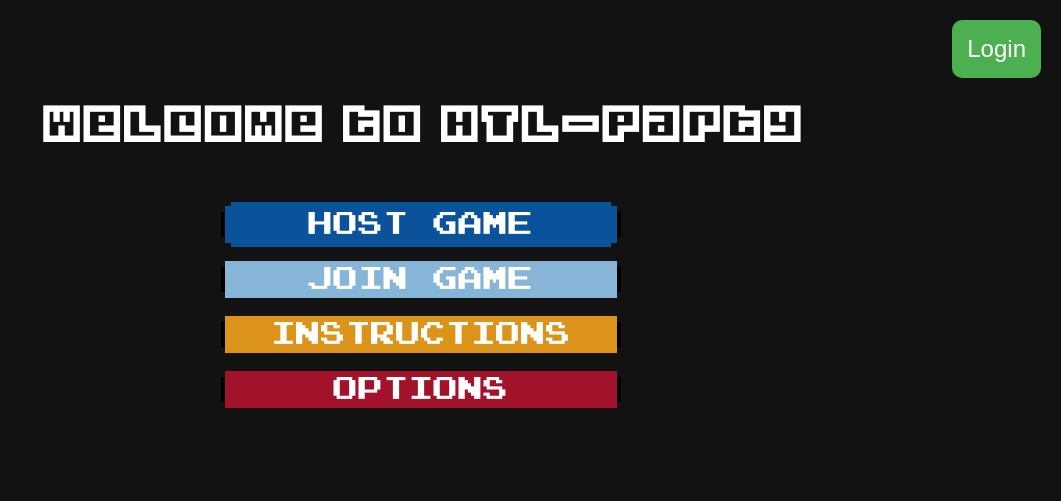
After one commit to DenizCiger/Pugnators, a PHP site: page /test.html in a window 1280 px wide. The commit adds this page. Shown: the top 501 px of the page, without its empty margins (219-1280 px from the left). Run offline with PHP 8.4, Linux system fonts and the light colour scheme.

Commit message:
Change some ui values

```diff
--- a/Webpage/login.html
+++ b/Webpage/login.html
@@ -8,7 +8,7 @@
 </head>
 <body>
     <header>
-        <a href="home.html">HTL Party</a>
+        <a href="home.html" id="home-btn">HTL Party</a>
     </header>
     <div class="form-box">
         <h1>Login</h1>
--- /dev/null
+++ b/Webpage/test.css
@@ -0,0 +1,183 @@
+body {
+    margin: 0;
+    padding: 0;
+    background-color: #121212;
+    font-family: Arial, sans-serif;
+    position: relative;
+}
+
+.login-button {
+    position: absolute;
+    top: 20px;
+    right: 20px;
+    background-color: #4CAF50;
+    color: #fff;
+    padding: 15px;
+    border: none;
+    border-radius: 10px;
+    font-size: 24px;
+    cursor: pointer;
+    transition: background-color 0.3s ease;
+}
+
+.login-button:hover {
+    background-color: #255f28;
+}
+
+a{
+    font-family: PressStart;
+}
+
+.main-menu {
+    text-align: center;
+    color: #fff;
+    padding: 40px;
+}
+
+h1 {
+    font-size: 48px;
+    margin: 4rem 0 20px; /* Set the top margin to 2.5rem */
+    font-family: Origami;
+}
+
+.button-container {
+    margin: 50px;
+    display: block;
+    width: 400px;
+    margin-left: auto;
+    margin-right: auto;
+    text-align: center;
+}
+
+.button {
+    font-size: 1.2rem;
+    display: block;
+    padding: 30px;
+    margin: 20px;
+    text-decoration: none;
+
+    height: auto;
+    position: relative;
+    -webkit-touch-callout: none;
+    -webkit-user-select: none;
+    -khtml-user-select: none;
+    -moz-user-select: none;
+    -ms-user-select: none;
+    user-select: none;
+
+    /* width: 250px;
+    border-radius: 20px;
+    box-sizing: content-box;
+    text-align: center;
+    transition: background-color 0.3s ease; */
+}
+
+.button{
+    position: relative;
+    display: block;
+    margin: 10px;
+    font-family: PressStart;
+    text-transform: uppercase;
+
+    font-size: 25px;
+    color: white;
+}
+
+.button:active{
+    top: 2px;
+}
+
+.button::before {
+    content: "";
+    display: block;
+    position: absolute;
+    top: 10px;
+    bottom: 10px;
+    left: -10px;
+    right: -10px;
+    background: black;
+    z-index: -1;
+}
+
+.button::after {
+    content: "";
+    display: block;
+    position: absolute;
+    top: 4px;
+    bottom: 4px;
+    left: -6px;
+    right: -6px;
+    /* background: black; */
+    z-index: -1;
+}
+
+.button{
+    padding: 10px 10px;
+    position: relative;
+    /* background: black; */
+    width: auto;
+    z-index: 2;
+}
+
+/* Host Button */
+#host-btn {
+    background-color: #0A529A;
+    color: #fff;
+}
+
+#host-btn:after {
+    background-color: #0A529A;
+    color: #fff;
+}
+
+#host-btn:hover {
+    background-color: #073666;
+}
+
+#join-btn:after {
+    background-color: #86B5D7;
+    color: #fff;
+}
+
+#join-btn:hover {
+    background-color: #668AA3;
+}
+
+#instructions-btn:after {
+    background-color: #DC931A;
+    color: #fff;
+}
+
+#instructions-btn:hover {
+    background-color: #A86F14;
+}
+
+#options-btn:after {
+    background-color: #A2122A;
+    color: #fff;
+}
+
+#options-btn:hover {
+    background-color: #6D0D1D;
+}
+
+@media (max-width: 600px) {
+    h1 {
+        font-size: 2rem;
+    }
+
+    .button {
+        font-size: 1rem;
+        width: 200px;
+    }
+}
+
+@font-face {
+    font-family: Origami;
+    src: url("Fonts/origami.ttf");
+}
+
+@font-face {
+    font-family: PressStart;
+    src: url("Fonts/PressStart2P.ttf");
+}
--- /dev/null
+++ b/Webpage/test.html
@@ -0,0 +1,21 @@
+<!DOCTYPE html>
+<html lang="en">
+<head>
+    <meta charset="UTF-8">
+    <meta name="viewport" content="width=device-width, initial-scale=1.0">
+    <title>HTL-Party</title>
+    <link rel="stylesheet" href="test.css"> <!-- Updated CSS file name -->
+</head>
+<body>
+    <button class="login-button">Login</button>
+    <div class="main-menu">
+        <h1>Welcome to HTL-Party</h1>
+        <div class="button-container">
+            <a href="#" class="button" id="host-btn">Host Game</a>
+            <a href="#" class="button" id="join-btn">Join Game</a>
+            <a href="#" class="button" id="instructions-btn">Instructions</a>
+            <a href="#" class="button" id="options-btn">Options</a>
+        </div>
+    </div>
+</body>
+</html>
```
Also changed, not shown: Webpage/home.html (+4 -5 lines), Webpage/play.html (deleted, +0 -12 lines), Webpage/style.css (+32 -72 lines), Webpage/Fonts/PressStart2P.ttf (added), Webpage/Fonts/origami.ttf (added).
